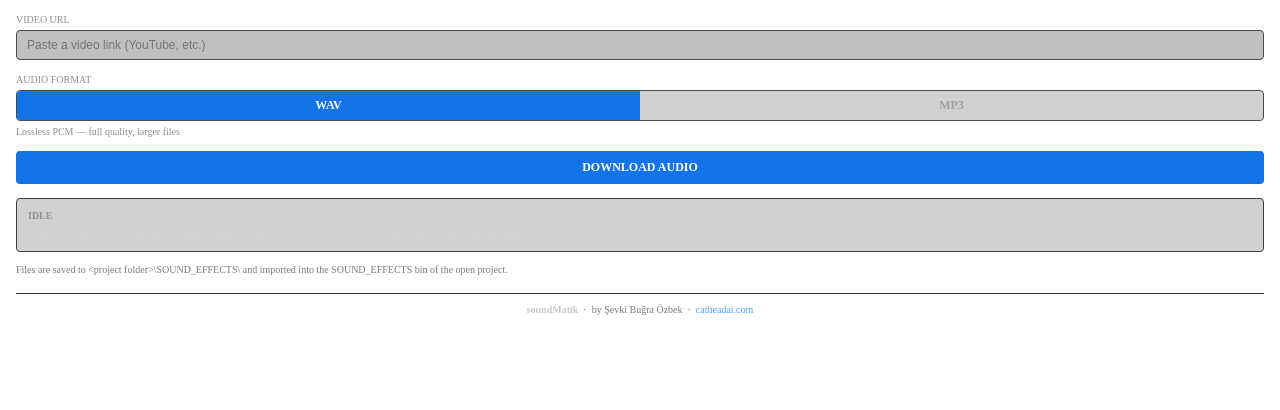
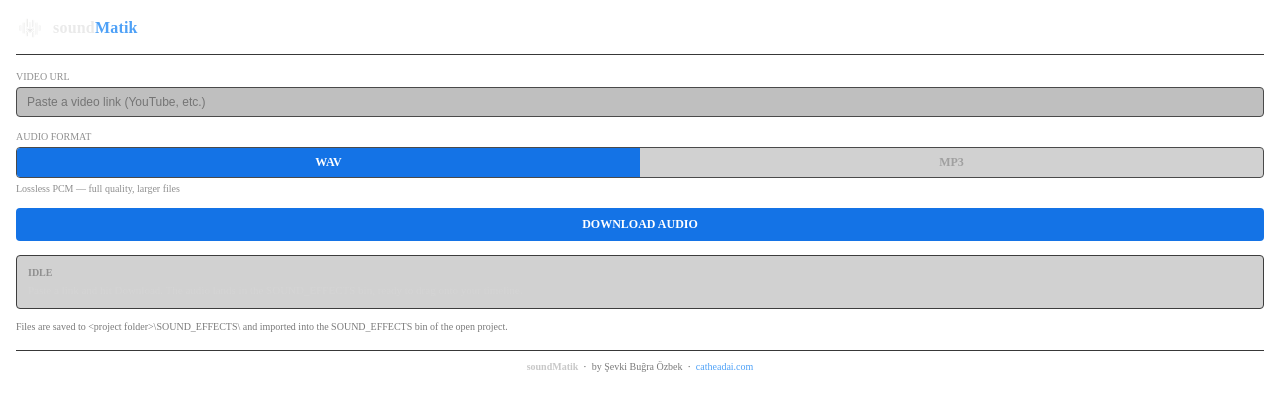
Before and after one commit to burskozbekov/soundmatik, a website with bundled scripts: page soundmatik-panel/index.html in a window 1280 px wide. Built offline with nearby package versions, Linux system fonts and the light colour scheme.

Commit message:
Add branded logo header inside the panel
The UXP tab icon is host-cached and unreliable; put the logo + wordmark
directly in the panel body so branding is always visible.

Co-Authored-By: Claude Fable 5 <noreply@anthropic.com>

```diff
--- a/soundmatik-panel/index.html
+++ b/soundmatik-panel/index.html
@@ -11,6 +11,32 @@
         overflow-y: auto;
         height: 100vh;
         box-sizing: border-box;
+      }
+
+      .brand-header {
+        display: flex;
+        align-items: center;
+        gap: 9px;
+        margin-bottom: 16px;
+        padding-bottom: 12px;
+        border-bottom: 1px solid #383838;
+      }
+
+      .brand-logo {
+        width: 28px;
+        height: 28px;
+        flex: 0 0 auto;
+      }
+
+      .brand-word {
+        font-size: 16px;
+        font-weight: 700;
+        letter-spacing: 0.2px;
+        color: var(--uxp-host-text-color, #eaeaea);
+      }
+
+      .brand-word .mk {
+        color: #4ea1f7;
       }
 
       .field-label {
@@ -150,6 +176,11 @@
     </style>
   </head>
   <body>
+    <div class="brand-header">
+      <img class="brand-logo" src="icons/icon@2x.png" alt="" />
+      <span class="brand-word">sound<span class="mk">Matik</span></span>
+    </div>
+
     <div class="section">
       <span class="field-label">VIDEO URL</span>
       <input id="url" type="text" placeholder="Paste a video link (YouTube, etc.)" spellcheck="false" />
```
